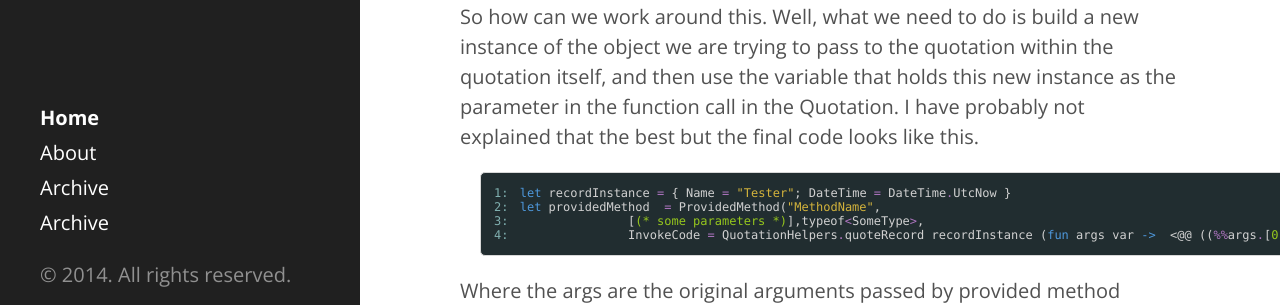
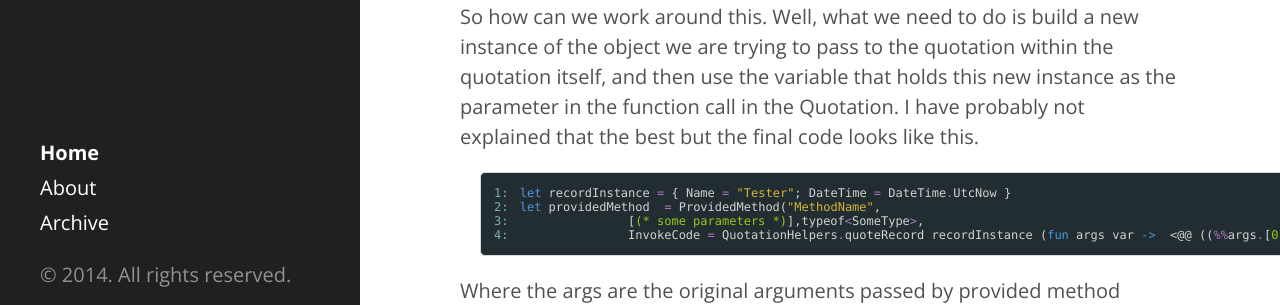
Before and after one commit to colinbull/colinbull.github.io, a Jekyll site: the page built from index.html, in a window 1280 px wide. Shown: the part 570-875 px from the top of the page. Built offline with Jekyll 4.4.1, drawn with Linux system fonts in a browser that asks for light colours; some web fonts are replaced; Markdown is read by kramdown in place of the engine named in the settings; the list of posts is cut into pages by our own code.

Commit message:
removing dup archive page

```diff
--- a/_includes/sidebar.html
+++ b/_includes/sidebar.html
@@ -25,7 +25,7 @@
           {% endif %}
         {% endif %}
       {% endfor %}
-        <a class="sidebar-nav-item{% if page.url == '/Archive.html' %} active{% endif %}" href="{{ site.baseurl }}/Archive.html">Archive</a>
+
     </nav>
 
     <p>&copy; {{ site.time | date: '%Y' }}. All rights reserved.</p>
```
